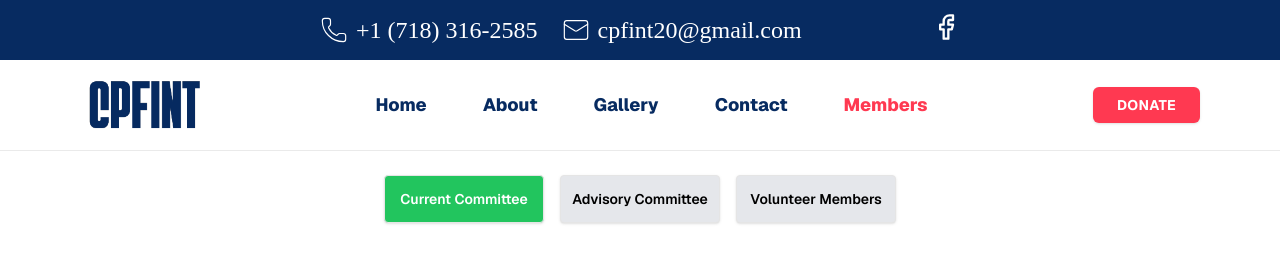
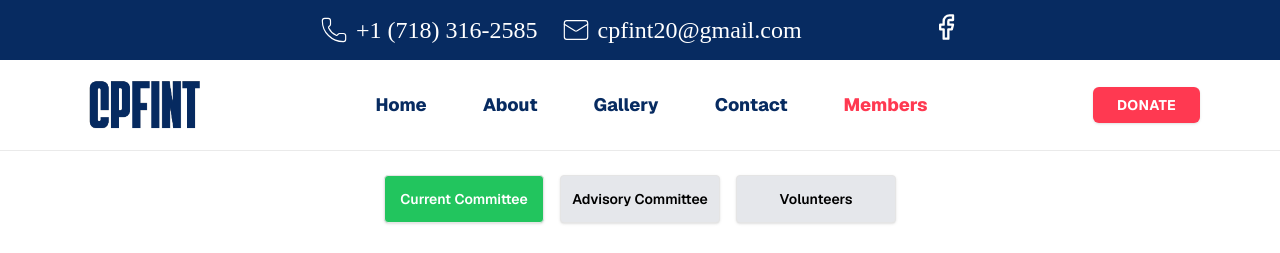
Before and after one commit to MHHJisan/cpfint_new, a Next.js app: page /members in a window 1280 px wide. Shown: the top 253 px of the page. Built offline with nearby package versions, Linux system fonts and the light colour scheme.

Commit message:
member/volunteer option added

```diff
--- a/app/apply/page.tsx
+++ b/app/apply/page.tsx
@@ -120,7 +120,7 @@ export default function Apply() {
                 type="address"
                 name="address"
                 placeholder="Address (ঠিকানা) "
-                value={formData.email}
+                value={formData.address}
                 onChange={handleChange}
                 className="h-12 w-full p-2 border text-black border-gray-300 rounded-md focus:outline-none focus:ring-2 focus:ring-blue-500"
               />
--- a/app/members/page.tsx
+++ b/app/members/page.tsx
@@ -103,7 +103,7 @@ export default function MemberList() {
               : "bg-gray-200 text-black"
           } hover:bg-yellow-500`}
         >
-          Volunteer Members
+          Volunteers
         </Button>
       </div>
 
```
